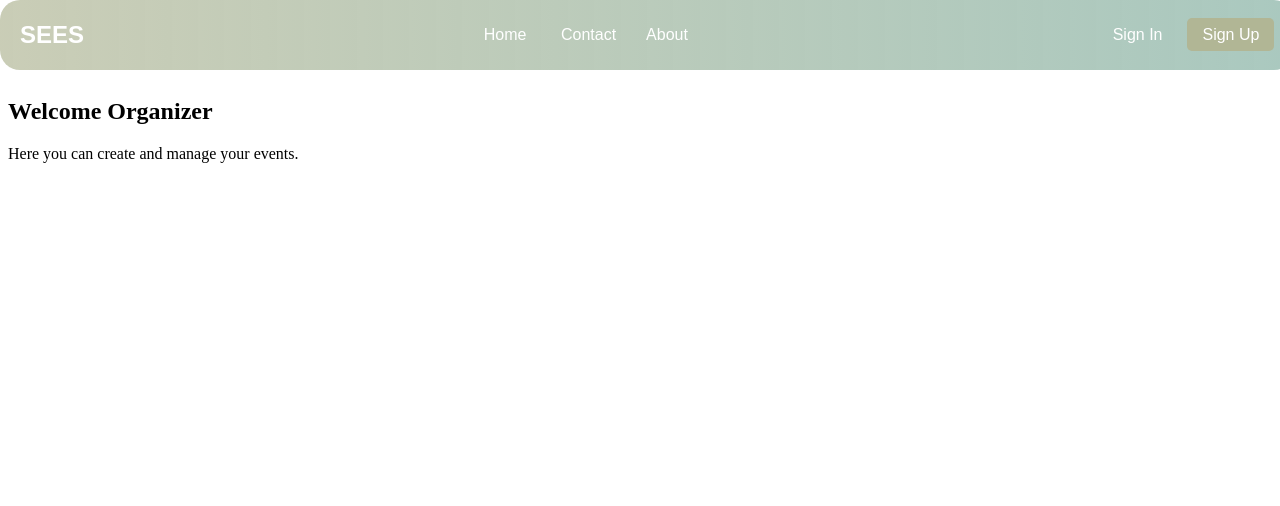
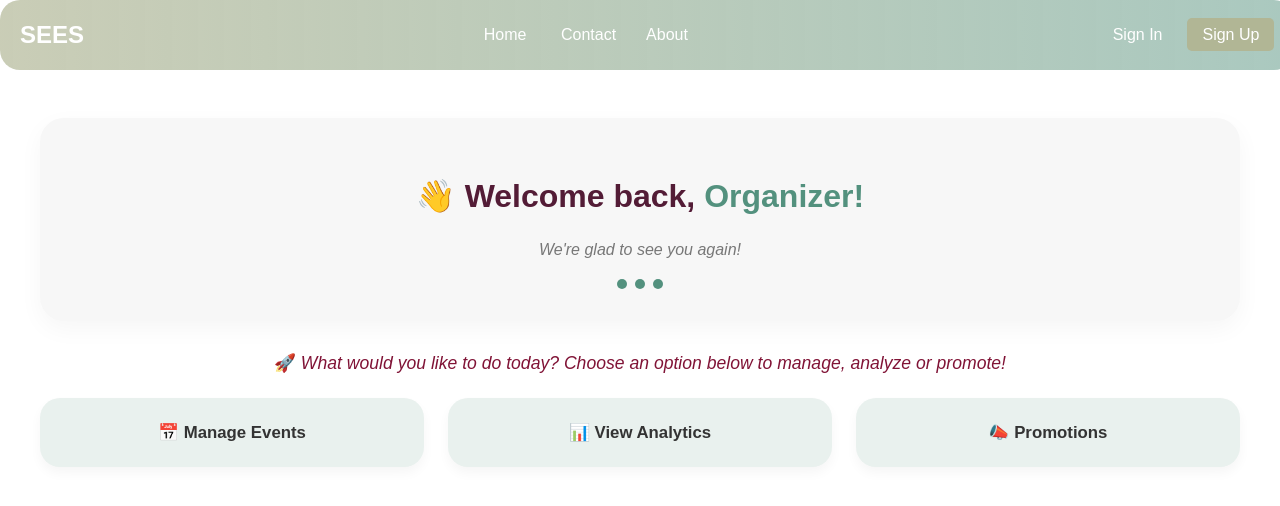
Before and after one commit to aymanmhd/SOEN343_Project_W25, a React (Create React App) app in the folder frontend/: page /organizer-dashboard in a window 1280 px wide. Shown: the top 506 px of the page. Built offline with nearby package versions, Linux system fonts and the light colour scheme.

Commit message:
Improved OrganizerDashboard

```diff
--- a/frontend/src/pages/OrganizerDashboard.jsx
+++ b/frontend/src/pages/OrganizerDashboard.jsx
@@ -1,10 +1,35 @@
 import React from "react";
+import "../styles/OrganizerDashboard.css";
 
 const OrganizerDashboard = () => {
   return (
-    <div>
-      <h2>Welcome Organizer</h2>
-      <p>Here you can create and manage your events.</p>
+    <div className="organizer-container">
+      <div className="organizer-wrapper">
+        {/* Welcome Box */}
+        <div className="organizer-welcome-box">
+          <h2 className="organizer-welcome-title">
+            👋 Welcome back, <span className="organizer-highlight">Organizer!</span>
+          </h2>
+          <p className="organizer-subtitle">We're glad to see you again!</p>
+          <div className="organizer-dots">
+            <div className="dot" />
+            <div className="dot" />
+            <div className="dot" />
+          </div>
+        </div>
+
+        {/* Prompt Text */}
+        <p className="organizer-subheading">
+          🚀 <i>What would you like to do today? Choose an option below to manage, analyze or promote!</i>
+        </p>
+
+        {/* Action Cards */}
+        <div className="organizer-actions">
+          <div className="organizer-action-card">📅 Manage Events</div>
+          <div className="organizer-action-card">📊 View Analytics</div>
+          <div className="organizer-action-card">📣 Promotions</div>
+        </div>
+      </div>
     </div>
   );
 };
--- /dev/null
+++ b/frontend/src/styles/OrganizerDashboard.css
@@ -0,0 +1,89 @@
+.organizer-container {
+    min-height: 100vh;
+    background-color: #ffffff;
+    padding: 2.5rem 1.5rem;
+    font-family: 'Poppins', sans-serif;
+  }
+
+  .organizer-wrapper {
+    max-width: 1200px;
+    margin: 0 auto;
+  }
+
+  /* Welcome Box */
+  .organizer-welcome-box {
+    background-color: #f7f7f7;
+    border-radius: 1.5rem;
+    padding: 2rem;
+    text-align: center;
+    box-shadow: 0 8px 24px rgba(0, 0, 0, 0.04);
+    margin-bottom: 2rem;
+  }
+
+  .organizer-welcome-title {
+    font-size: 2rem;
+    font-weight: 600;
+    color: #531c36;
+  }
+
+  .organizer-highlight {
+    color: #53917e;
+  }
+
+  .organizer-subtitle {
+    margin-top: 0.5rem;
+    font-style: italic;
+    color: #777;
+    font-size: 1rem;
+  }
+
+  /* Dots below welcome */
+  .organizer-dots {
+    display: flex;
+    justify-content: center;
+    gap: 0.5rem;
+    margin-top: 1.25rem;
+  }
+
+  .dot {
+    width: 10px;
+    height: 10px;
+    background-color: #53917e;
+    border-radius: 50%;
+  }
+
+  /* Subheading Prompt */
+  .organizer-subheading {
+    text-align: center;
+    font-size: 1.1rem;
+    color: #801336;
+    margin: 1.5rem 0;
+  }
+
+  /* Action Cards */
+  .organizer-actions {
+    display: flex;
+    flex-wrap: wrap;
+    gap: 1.5rem;
+    justify-content: center;
+    margin-bottom: 3rem;
+  }
+
+  .organizer-action-card {
+    flex: 1 1 250px;
+    background-color: #e9f1ee;
+    padding: 1.5rem;
+    border-radius: 1.25rem;
+    font-weight: 600;
+    text-align: center;
+    font-size: 1.05rem;
+    color: #333;
+    transition: 0.3s ease;
+    cursor: pointer;
+    box-shadow: 0 6px 12px rgba(0, 0, 0, 0.04);
+  }
+
+  .organizer-action-card:hover {
+    background-color: #d7e9e3;
+    transform: translateY(-3px);
+  }
```
